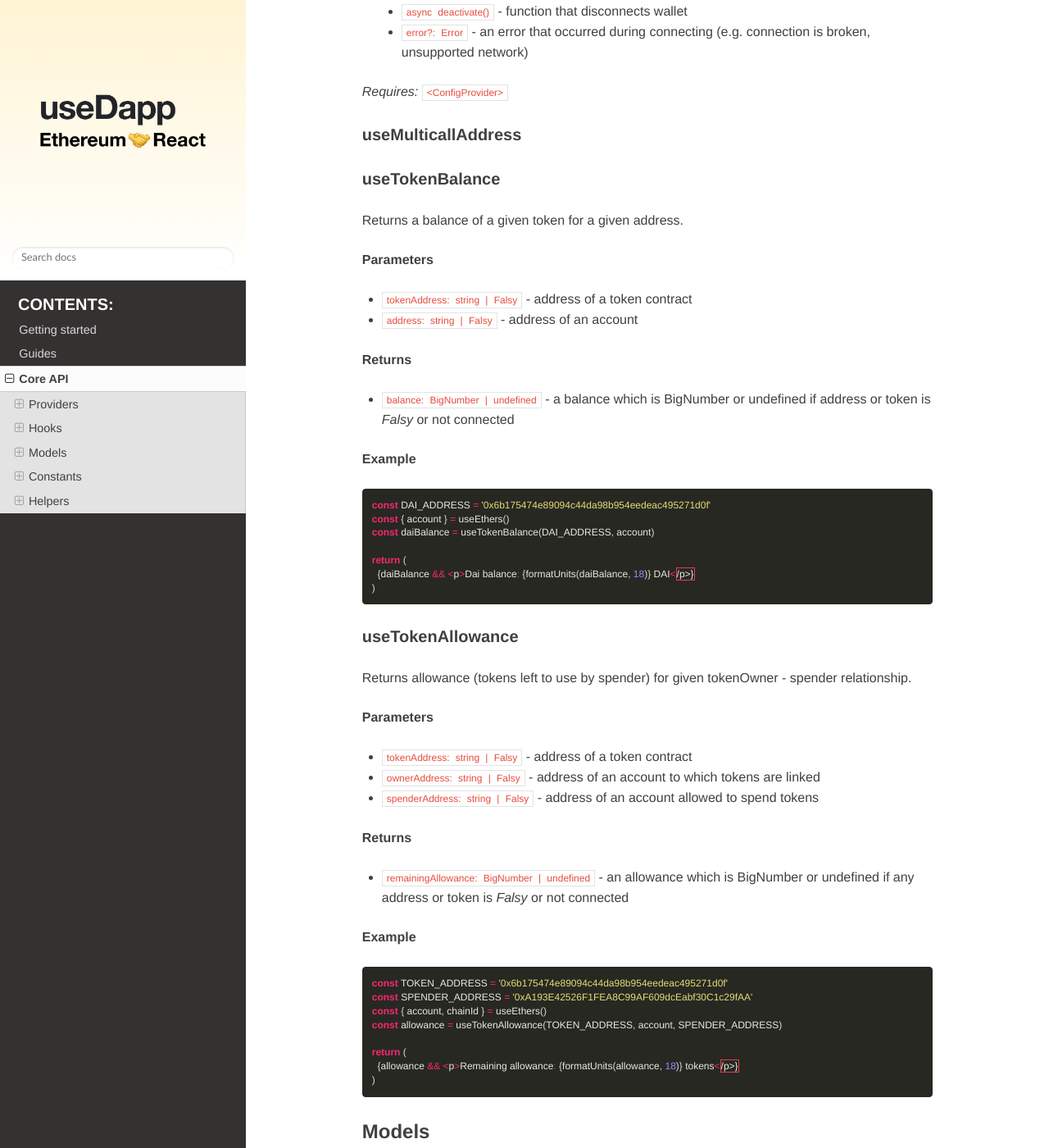
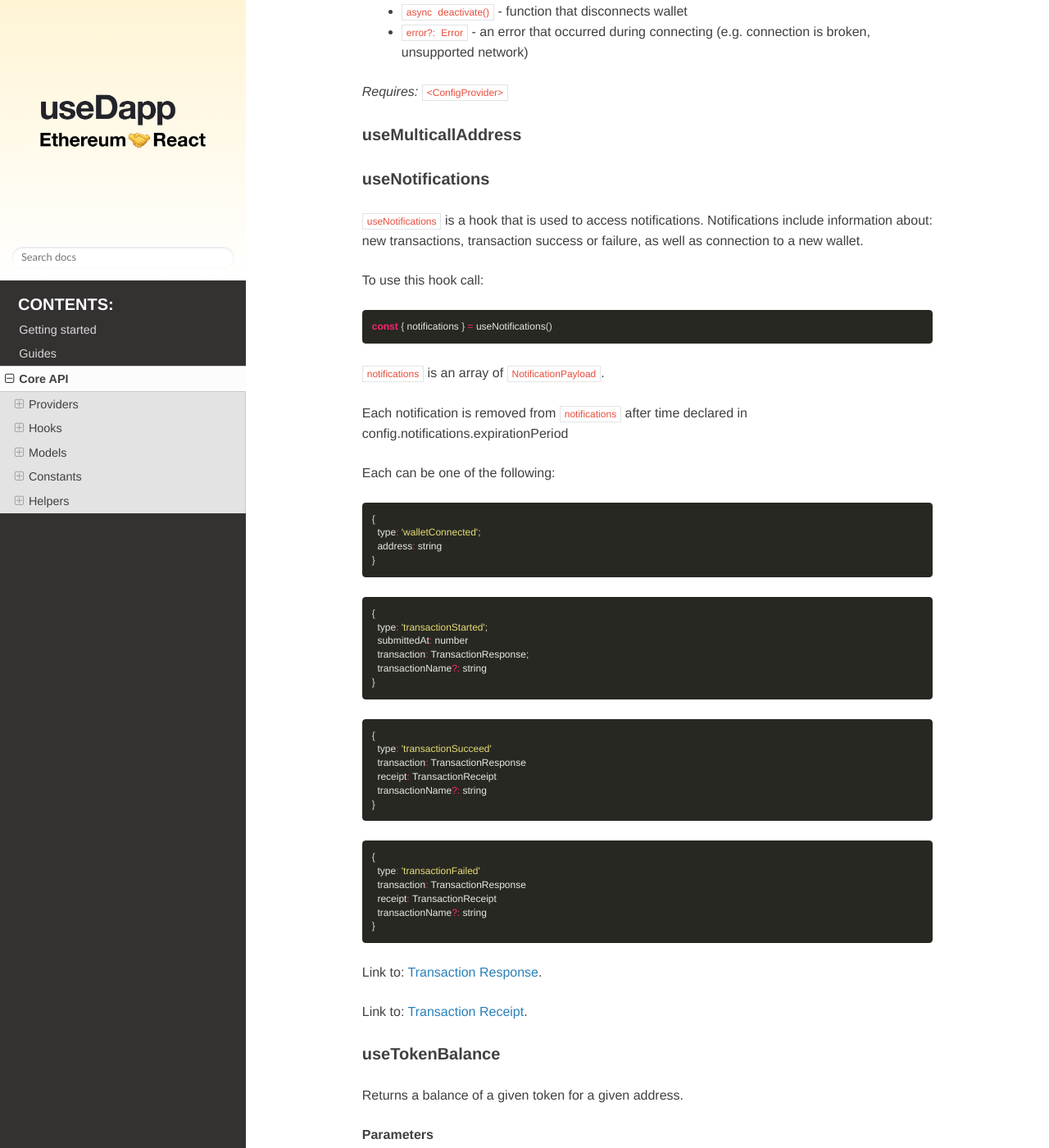
Before and after one commit to truth023/useDApp, a Sphinx documentation site: the page built from docs/source/core.rst, in a window 1280 px wide and 1400 px high, scrolled down 6177 px. Shown: the whole window at 82% size. Built offline with Sphinx 7.4.7 and the Read the Docs theme 2.0.0, drawn with Linux system fonts in a browser that asks for light colours; some of the changed text lies outside the part shown.

Commit message:
Add transactions and notifications to core docs (#239)
* Add notifications to core docs

* Add useTransactions to core docs

* Refactor notifications and history docs

Co-authored-by: Szymon Szlachtowicz <szymon.szlachtowicz@Szymons-MacBook-Pro.local>

```diff
--- a/docs/source/core.rst
+++ b/docs/source/core.rst
@@ -297,7 +297,65 @@
 useMulticallAddress
 ===================
 
+.. _useNotifications:
 
+useNotifications
+================
+
+``useNotifications`` is a hook that is used to access notifications.
+Notifications include information about: new transactions, transaction success or failure, as well as connection to a new wallet.
+
+To use this hook call:
+
+.. code-block:: javascript
+
+  const { notifications } = useNotifications()
+
+
+``notifications`` is an array of ``NotificationPayload``.
+
+Each notification is removed from ``notifications`` after time declared in
+config.notifications.expirationPeriod
+
+Each can be one of the following:
+
+.. code-block:: javascript
+
+  {
+    type: 'walletConnected';
+    address: string
+  }
+
+.. code-block:: javascript
+
+  {
+    type: 'transactionStarted';
+    submittedAt: number
+    transaction: TransactionResponse;
+    transactionName?: string
+  }
+
+.. code-block:: javascript
+
+  {
+    type: 'transactionSucceed'
+    transaction: TransactionResponse
+    receipt: TransactionReceipt
+    transactionName?: string
+  }
+
+.. code-block:: javascript
+
+  {
+    type: 'transactionFailed'
+    transaction: TransactionResponse
+    receipt: TransactionReceipt
+    transactionName?: string
+  }
+
+Link to: `Transaction Response <https://docs.ethers.io/v5/api/providers/types/#providers-TransactionResponse>`_.
+
+Link to: `Transaction Receipt <https://docs.ethers.io/v5/api/providers/types/#providers-TransactionReceipt>`_.
 
 useTokenBalance
 ===============
@@ -352,6 +410,31 @@
   return (
     {allowance && <p>Remaining allowance: {formatUnits(allowance, 18)} tokens</p>}
   )
+
+.. _useTransactions:
+
+useTransactions
+===============
+
+``useTransactions`` hook returns a list ``transactions``. This list contains
+all transactions that were sent using ``useContractFunction`` and ``useSendTransaction``.
+Transactions are stored in local storage and the status is rechecked on every new block.
+
+Each transaction has following type:
+
+.. code-block:: javascript
+
+  export interface StoredTransaction {
+    transaction: TransactionResponse
+    submittedAt: number
+    receipt?: TransactionReceipt
+    lastCheckedBlockNumber?: number
+    transactionName?: string
+  }
+
+Link to: `Transaction Response <https://docs.ethers.io/v5/api/providers/types/#providers-TransactionResponse>`_.
+
+Link to: `Transaction Receipt <https://docs.ethers.io/v5/api/providers/types/#providers-TransactionReceipt>`_.
 
 Models
 ******
```
Also changed, not shown: docs/source/guide.rst (+48 -45 lines).
